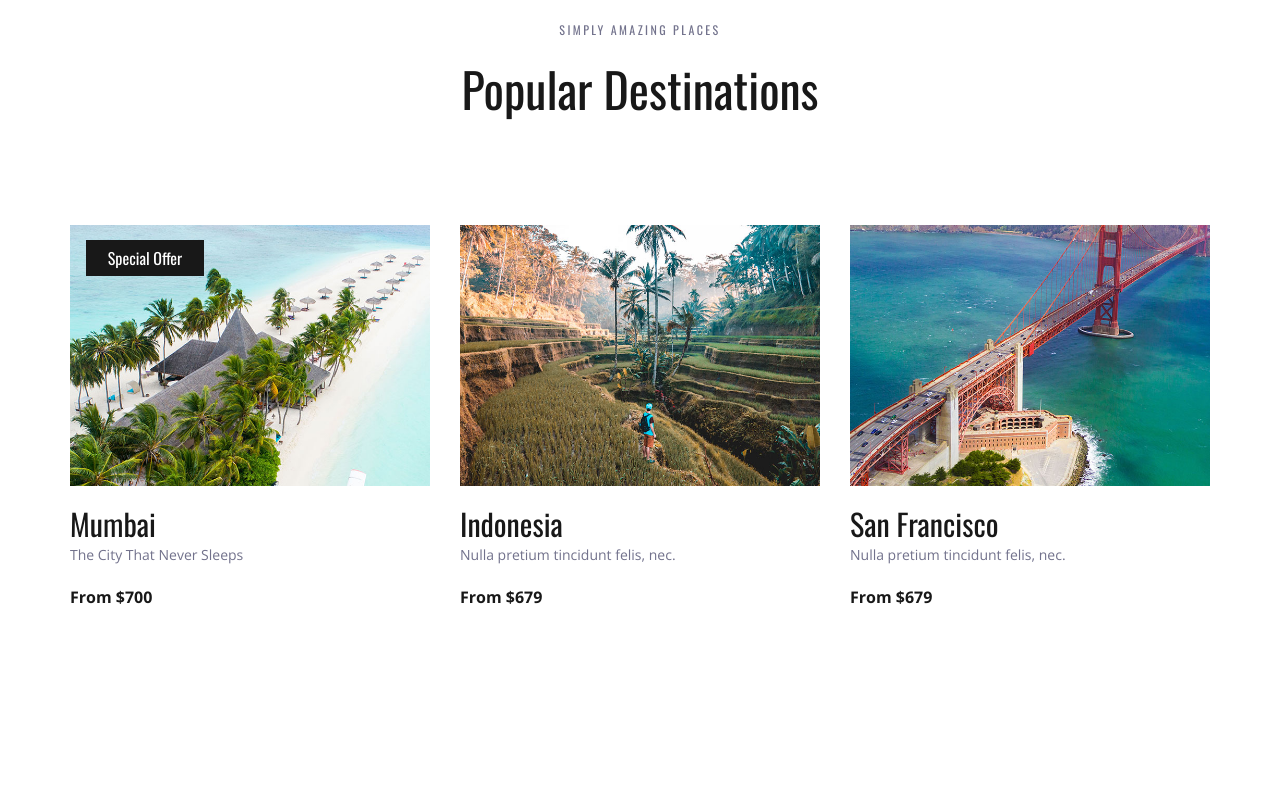
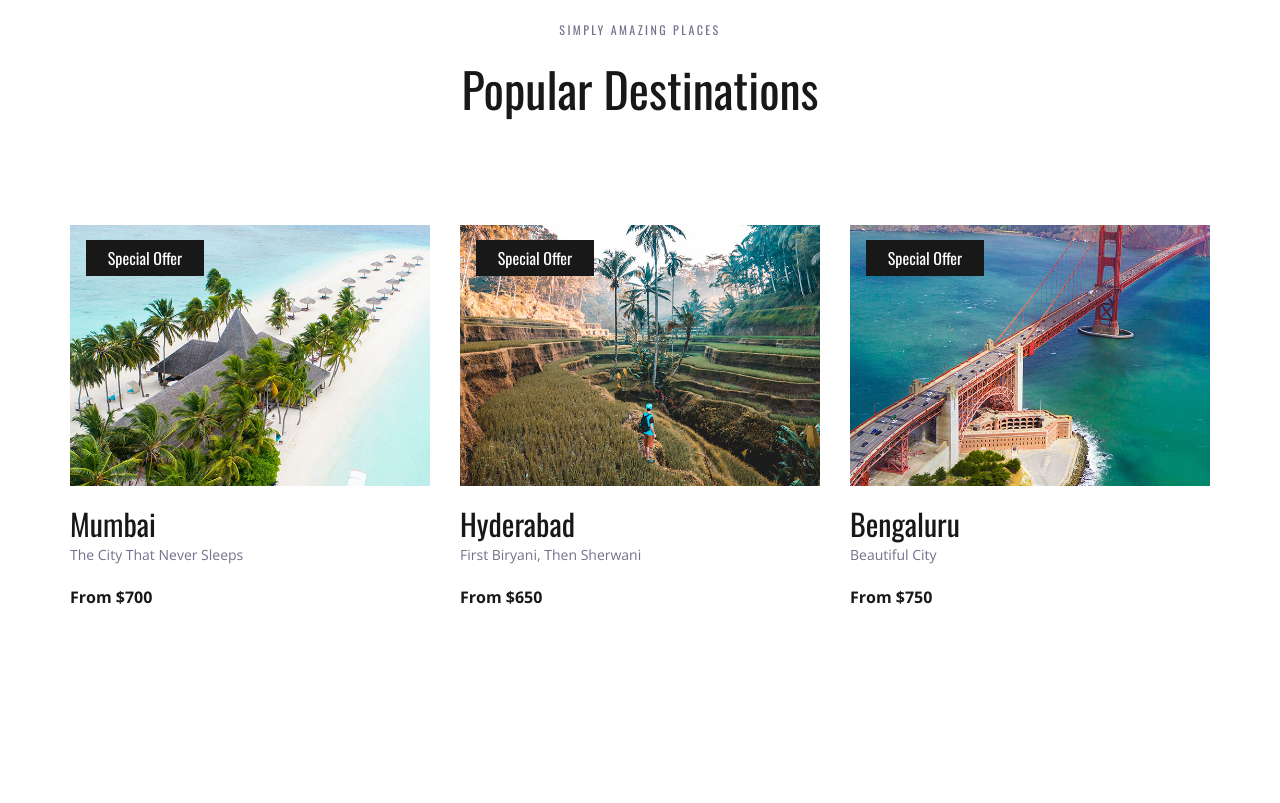
Before and after one commit to antoniolins/telusko, a Django app: page / in a window 1280 px wide. Shown: the part 1260-2063 px from the top of the page. Run offline with Django 3.2, Linux system fonts and the light colour scheme; some libraries are stand-ins or nearby versions.

Commit message:
Passing Dynamic Destinations - Data in Html part 2

```diff
--- a/templates/index.html
+++ b/templates/index.html
@@ -1,4 +1,6 @@
+
 {% load static %}
+{% static "images" as baseUrl %}
 <!DOCTYPE html>
 <html lang="en">
 
@@ -279,48 +281,23 @@
 					<div class="col">
 						<div class="destinations_container item_grid">
 
+							{% for dest in dests %}
 							<!-- Destination -->
 							<div class="destination item">
 								<div class="destination_image">
-									<img src="{% static 'images/destination_1.jpg' %}" alt="">
+									<img src="{{baseUrl}}/{{dest.img}}" alt="">
 									<div class="spec_offer text-center"><a href="#">Special Offer</a></div>
 								</div>
 								<div class="destination_content">
-									<div class="destination_title"><a href="destinations.html">{{dest1.name}}</a></div>
+									<div class="destination_title"><a href="destinations.html">{{dest.name}}</a></div>
 									<div class="destination_subtitle">
-										<p>{{dest1.desc}}</p>
+										<p>{{dest.desc}}</p>
 									</div>
-									<div class="destination_price">From ${{dest1.price}}</div>
+									<div class="destination_price">From ${{dest.price}}</div>
 								</div>
 							</div>
 
-							<!-- Destination -->
-							<div class="destination item">
-								<div class="destination_image">
-									<img src="{% static 'images/destination_2.jpg' %}" alt="">
-								</div>
-								<div class="destination_content">
-									<div class="destination_title"><a href="destinations.html">Indonesia</a></div>
-									<div class="destination_subtitle">
-										<p>Nulla pretium tincidunt felis, nec.</p>
-									</div>
-									<div class="destination_price">From $679</div>
-								</div>
-							</div>
-
-							<!-- Destination -->
-							<div class="destination item">
-								<div class="destination_image">
-									<img src="{% static 'images/destination_3.jpg' %}" alt="">
-								</div>
-								<div class="destination_content">
-									<div class="destination_title"><a href="destinations.html">San Francisco</a></div>
-									<div class="destination_subtitle">
-										<p>Nulla pretium tincidunt felis, nec.</p>
-									</div>
-									<div class="destination_price">From $679</div>
-								</div>
-							</div>
+							{% endfor %}
 
 
 						</div>
--- a/travello/views.py
+++ b/travello/views.py
@@ -9,6 +9,21 @@ def index(request):
     dest1 = Destination()
     dest1.name = 'Mumbai'
     dest1.desc = 'The City That Never Sleeps'
+    dest1.img = 'destination_1.jpg'
     dest1.price = 700
 
-    return render(request, "index.html", {'dest1': dest1})
+    dest2 = Destination()
+    dest2.name = 'Hyderabad'
+    dest2.desc = 'First Biryani, Then Sherwani'
+    dest2.img = 'destination_2.jpg'
+    dest2.price = 650
+
+    dest3 = Destination()
+    dest3.name = 'Bengaluru'
+    dest3.desc = 'Beautiful City'
+    dest3.img = 'destination_3.jpg'
+    dest3.price = 750
+
+    dests = [dest1, dest2, dest3]
+
+    return render(request, "index.html", {'dests': dests})
```
